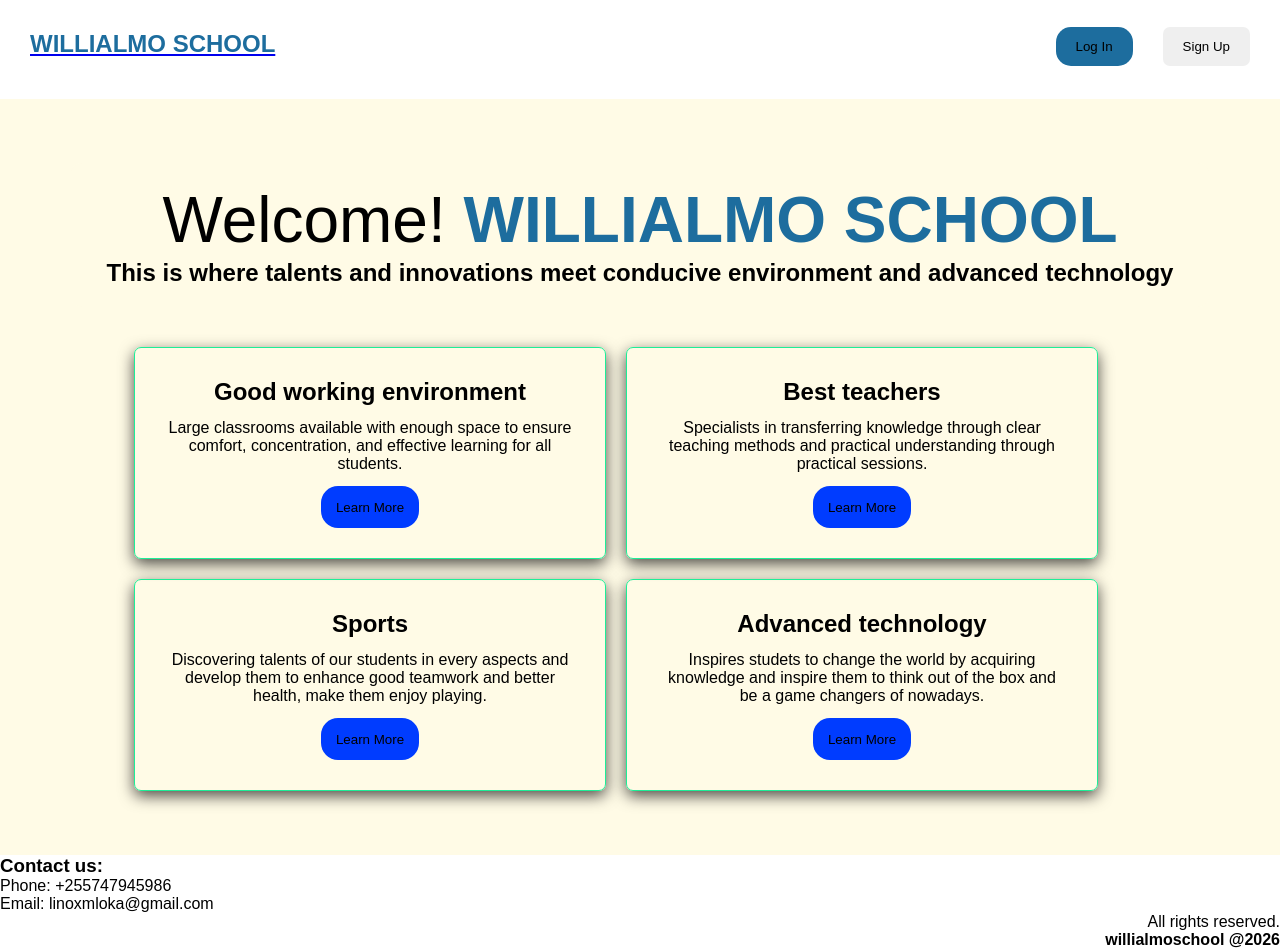
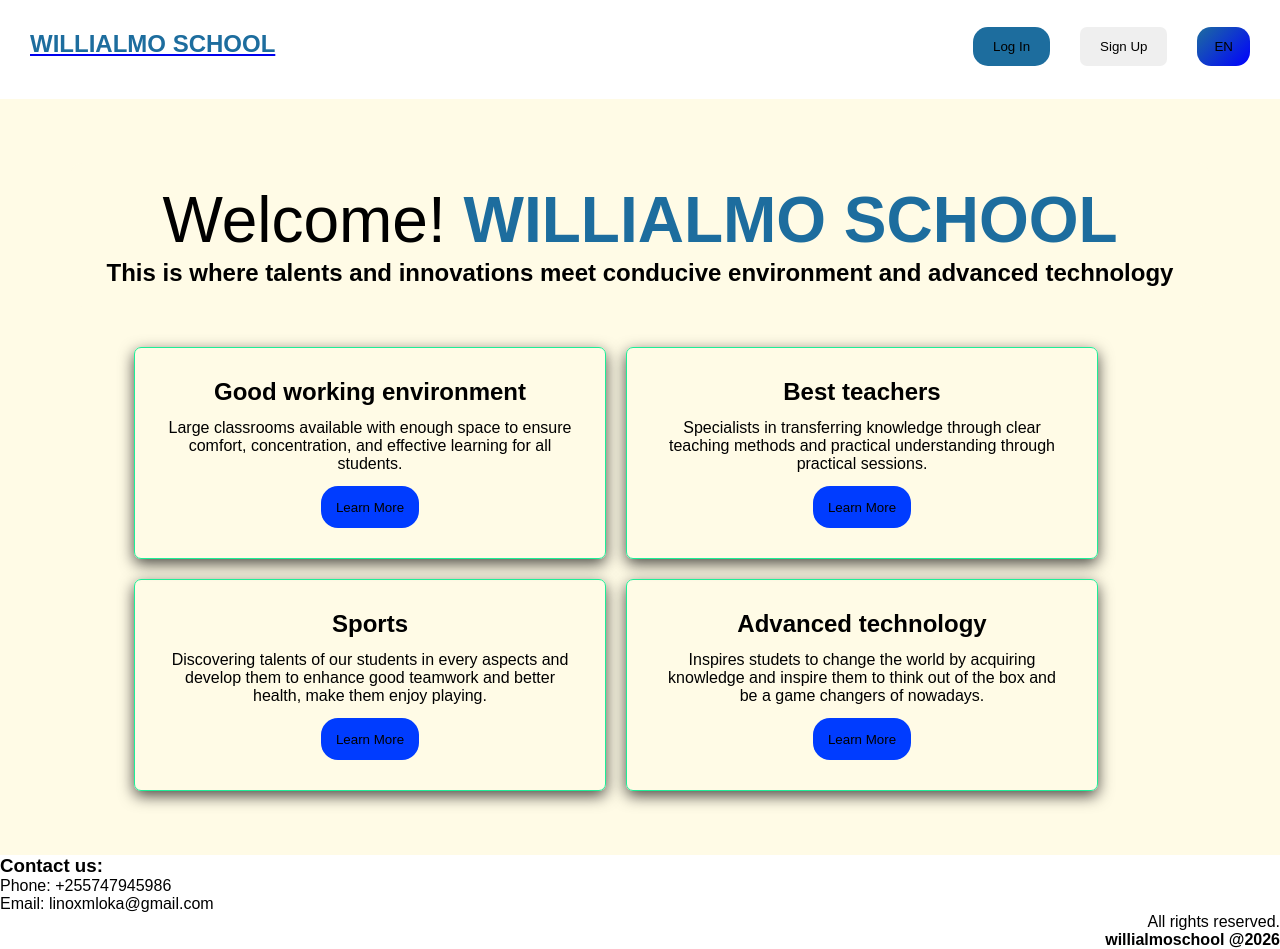
Before and after one commit to linomloka/Willialmo_school, a React (Vite) app: page / in a window 1280 px wide. Built offline with nearby package versions, Linux system fonts and the light colour scheme; a web font is replaced by a local one.

Commit message:
Add language-changing button and apply it's CSS.

```diff
--- a/src/App.css
+++ b/src/App.css
@@ -51,6 +51,12 @@ button.primary {
 }
 .signUp_button:hover {
     background-color: hsl(0, 0%, 83%);
+}
+
+.language_button {
+    background: linear-gradient(135deg, #1d6d9e, #0000ff);
+    padding: 10px 17px;
+    border-radius: 14px;
 }
 
 
--- a/src/App.jsx
+++ b/src/App.jsx
@@ -5,7 +5,7 @@ import Footer from './Footer'
 import LogInPage from './LogInPage'
 import SignUp from './SignUp'
 import { BrowserRouter, Routes, Route } from 'react-router-dom'
-
+import { useState } from 'react'
 
 
   const Home = () => {
@@ -20,9 +20,12 @@ import { BrowserRouter, Routes, Route } from 'react-router-dom'
 
 function App() {
 
+      const[language, setLanguage] = useState("EN");
+
+
   return (
       <BrowserRouter>
-        <Navbar />
+        <Navbar language={language} setLanguage={setLanguage}/>
         <Routes>
           <Route path='/' element={<Home />} />
           <Route path='/logIn' element={<LogInPage />} />
--- a/src/Navbar.jsx
+++ b/src/Navbar.jsx
@@ -1,11 +1,16 @@
 import { Link } from "react-router-dom";
 
-function Navbar() {
+function Navbar({language, setLanguage}) {
+
+    const languageChanger = () => setLanguage(language === "EN" ? "SW" : "EN");
+
     return (
         <header>
             <div className="navbar">
                 <Link to="/">
-                    <h2 className="school_head">WILLIALMO SCHOOL</h2>
+                    <h2 className="school_head">
+                        {language === "EN" ? "WILLIALMO SCHOOL" : "WILLIALMO SCHOOL"}
+                    </h2>
                 </Link>
 
                 <div className="navbar_buttons">
@@ -15,6 +20,7 @@ function Navbar() {
                     <Link to="/signUp" >
                         <button type="button" className="signUp_button">Sign Up</button>
                     </Link>
+                    <button onClick={languageChanger} className="language_button">{language}</button>
                 </div>
             </div>
         </header>
```
